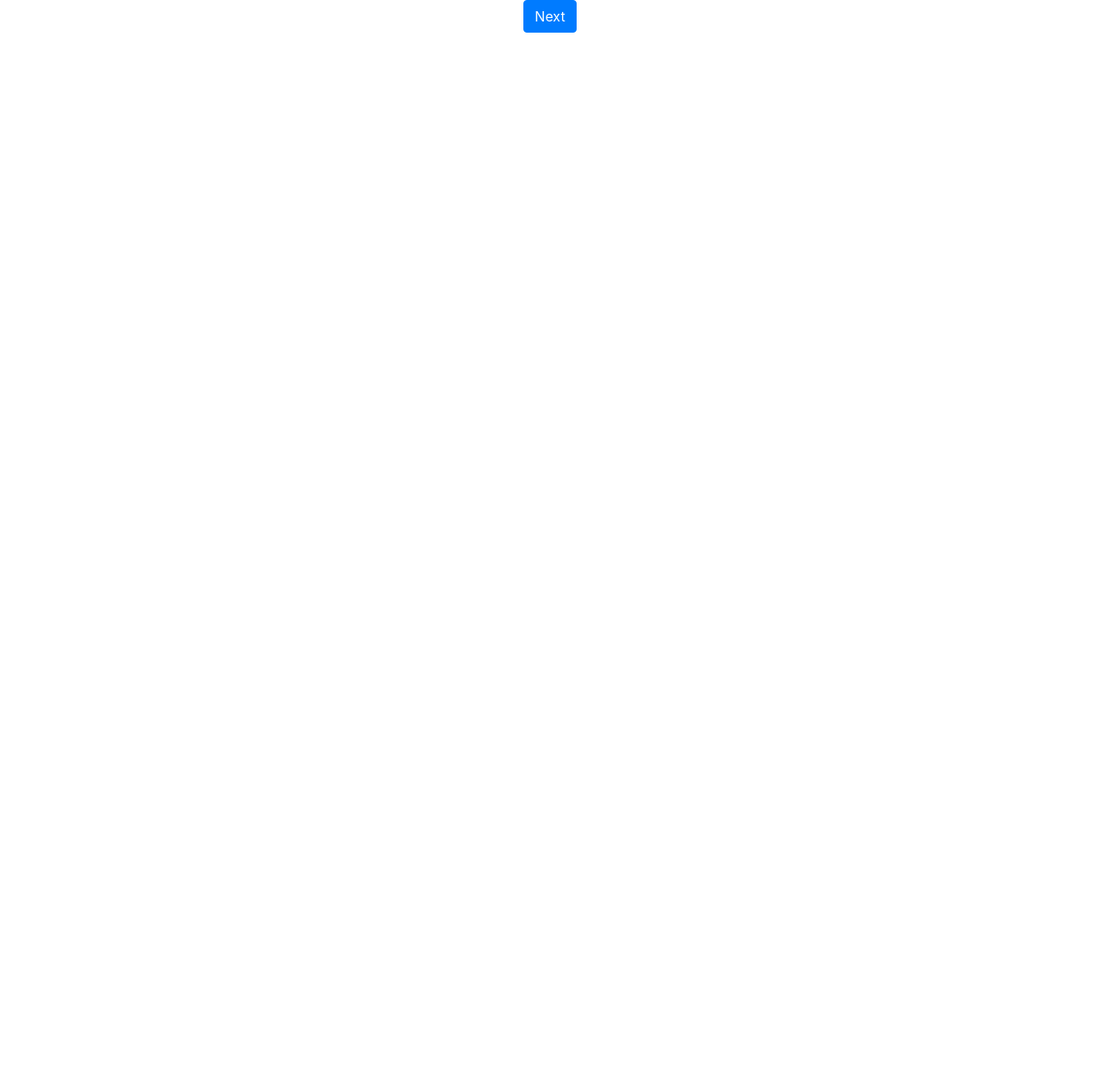
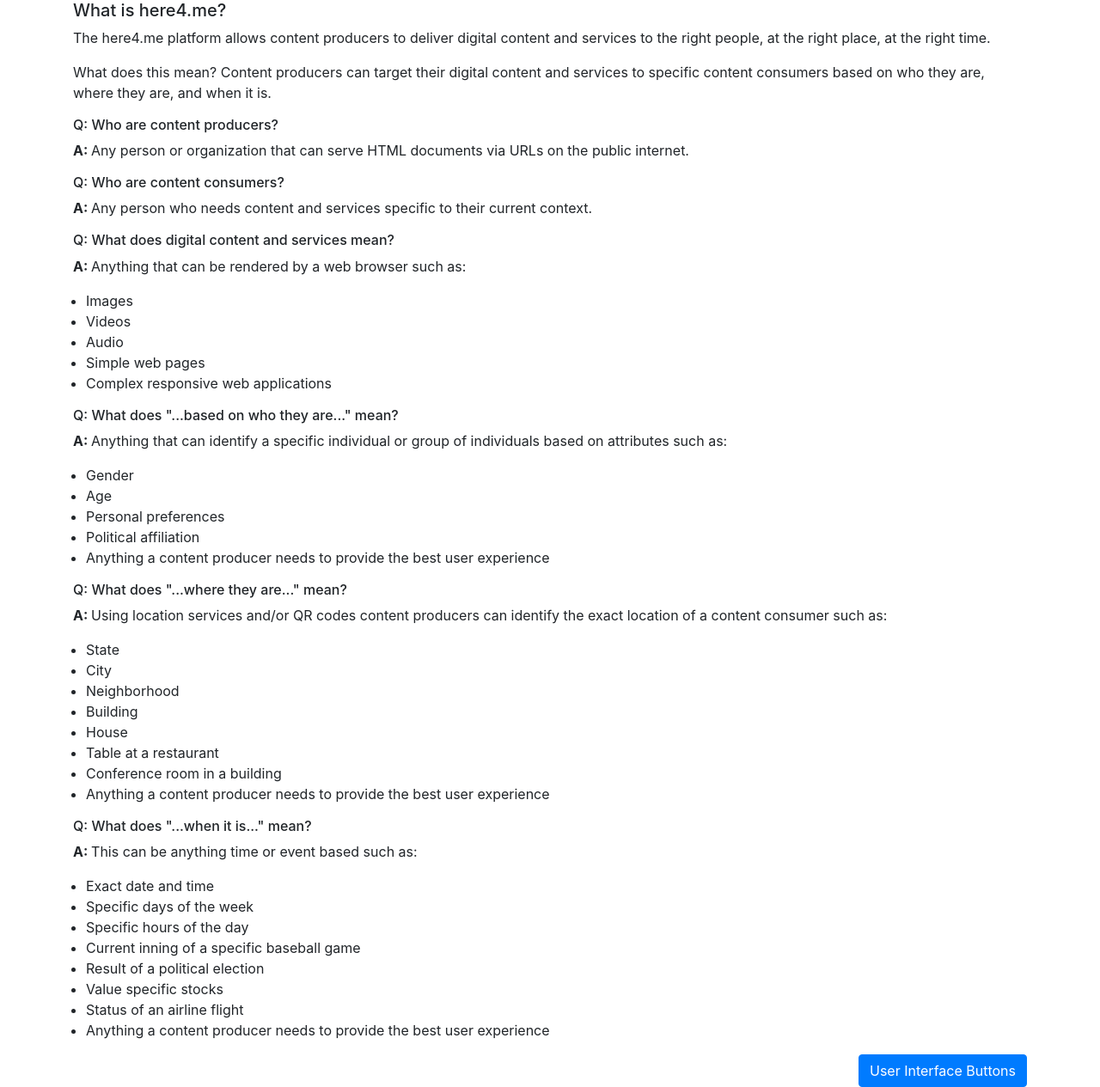
Before and after one commit to here4me/here4me.github.io, a plain HTML site: page LaunchDemo/public_html/slide1.html in a window 1280 px wide. Shown: the whole page at 86% size. Before the commit the page ends 800 px from the top, so only its background shows below. Drawn offline with nearby package versions, Linux system fonts and the light colour scheme; some packages are replaced by stand-ins of ours.

Commit message:
Add What is here4.me

```diff
--- a/LaunchDemo/public_html/slide1.html
+++ b/LaunchDemo/public_html/slide1.html
@@ -10,9 +10,99 @@
     </head>
     <body data-site-id="63f58ae9fcdae20ea8d3743ab806ab2f">
         <div class="container">
+            <h5>
+                What is here4.me?
+            </h5>
+            <p>
+                The here4.me platform allows content producers to deliver
+                digital content and services to the right people, at the
+                right place, at the right time.
+            </p>
+            <p>
+                What does this mean? Content producers can target their digital
+                content and services to specific content consumers based on who
+                they are, where they are, and when it is.
+            </p>
+            <h6>
+                Q: Who are content producers?
+            </h6>
+            <p>
+                <b>A: </b>Any person or organization that can serve HTML documents
+                via URLs on the public internet.
+            </p>
+            <h6>
+                Q: Who are content consumers?
+            </h6>
+            <p>
+                <b>A: </b>Any person who needs content and services specific to
+                their current context.
+            </p>
+            <h6>
+                Q: What does digital content and services mean?
+            </h6>
+            <p>
+                <b>A: </b>Anything that can be rendered by a web browser such as:
+            </p>
+            <ul class="container">
+                <li>Images</li>
+                <li>Videos</li>
+                <li>Audio</li>
+                <li>Simple web pages</li>
+                <li>Complex responsive web applications</li>
+            </ul>
+            <h6>
+                Q: What does "...based on who they are..." mean?
+            </h6>
+            <p>
+                <b>A: </b>Anything that can identify a specific individual or
+                group of individuals based on attributes such as:
+            </p>
+            <ul class="container">
+                <li>Gender</li>
+                <li>Age</li>
+                <li>Personal preferences</li>
+                <li>Political affiliation</li>
+                <li>Anything a content producer needs to provide the best user
+                    experience</li>
+            </ul>
+            <h6>
+                Q: What does "...where they are..." mean?
+            </h6>
+            <p>
+                <b>A: </b>Using location services and/or QR codes content producers
+                can identify the exact location of a content consumer such as:
+            </p>
+            <ul class="container">
+                <li>State</li>
+                <li>City</li>
+                <li>Neighborhood</li>
+                <li>Building</li>
+                <li>House</li>
+                <li>Table at a restaurant</li>
+                <li>Conference room in a building</li>
+                <li>Anything a content producer needs to provide the best user
+                    experience</li>
+            </ul>
+            <h6>
+                Q: What does "...when it is..." mean?
+            </h6>
+            <p>
+                <b>A: </b>This can be anything time or event based such as:
+            </p>
+            <ul class="container">
+                <li>Exact date and time</li>
+                <li>Specific days of the week</li>
+                <li>Specific hours of the day</li>
+                <li>Current inning of a specific baseball game</li>
+                <li>Result of a political election</li>
+                <li>Value specific stocks</li>
+                <li>Status of an airline flight</li>
+                <li>Anything a content producer needs to provide the best user
+                    experience</li>
+            </ul>
             <div class="row">
-                <div class="col-12 text-center">
-                    <a class="btn btn-primary" href="./slide2.html">Next</a>
+                <div class="col-12 text-right">
+                    <a class="btn btn-primary" href="./slide2.html">User Interface Buttons</a>
                 </div>
             </div>
         </div>
```
